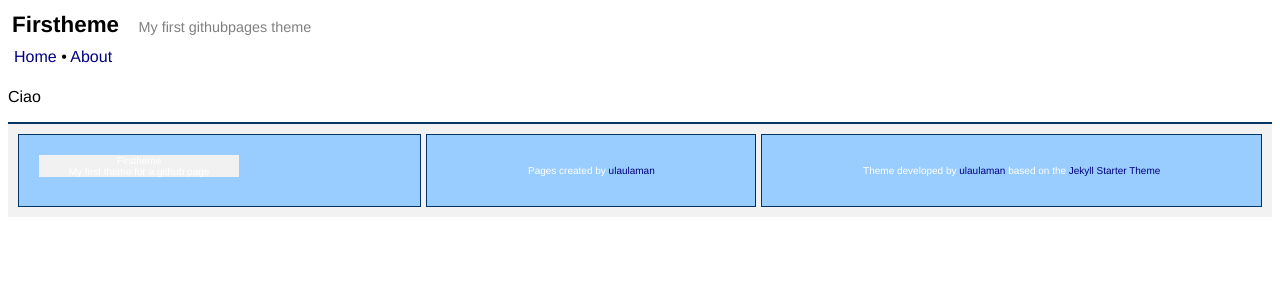
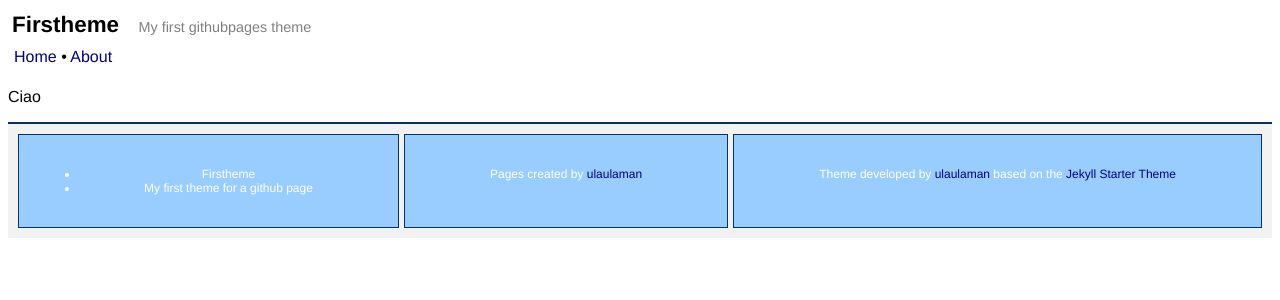
Before and after one commit to ulaulaman/firstheme, a Jekyll site: the page built from index.html, in a window 1280 px wide. Shown: the top 300 px of the page. Built offline with Jekyll 4.4.1, drawn with Linux system fonts in a browser that asks for light colours.

Commit message:
Update style.css

```diff
--- a/css/style.css
+++ b/css/style.css
@@ -13,27 +13,6 @@ a, a:visited {
 
 a:hover {
   text-decoration: underline;
-}
-
-ul.contact-list {
-    list-style-type: none;
-    margin: 0;
-    padding: 0;
-    width: 200px;
-    background-color: #f1f1f1;
-}
-
-li.contact-list a {
-    display: block;
-    color: #000;
-    padding: 8px 16px;
-    text-decoration: none;
-}
-
-/* Change the link color on hover */
-li.contact-list a:hover {
-    background-color: #555;
-    color: white;
 }
 
 #header {
@@ -77,6 +56,6 @@ li.contact-list a:hover {
   color: #ffffff;
   border: 1px solid #003366;
   padding: 20px;
-  font-size: 10px;
+  font-size: 12px;
   text-align: center;
 }
```
